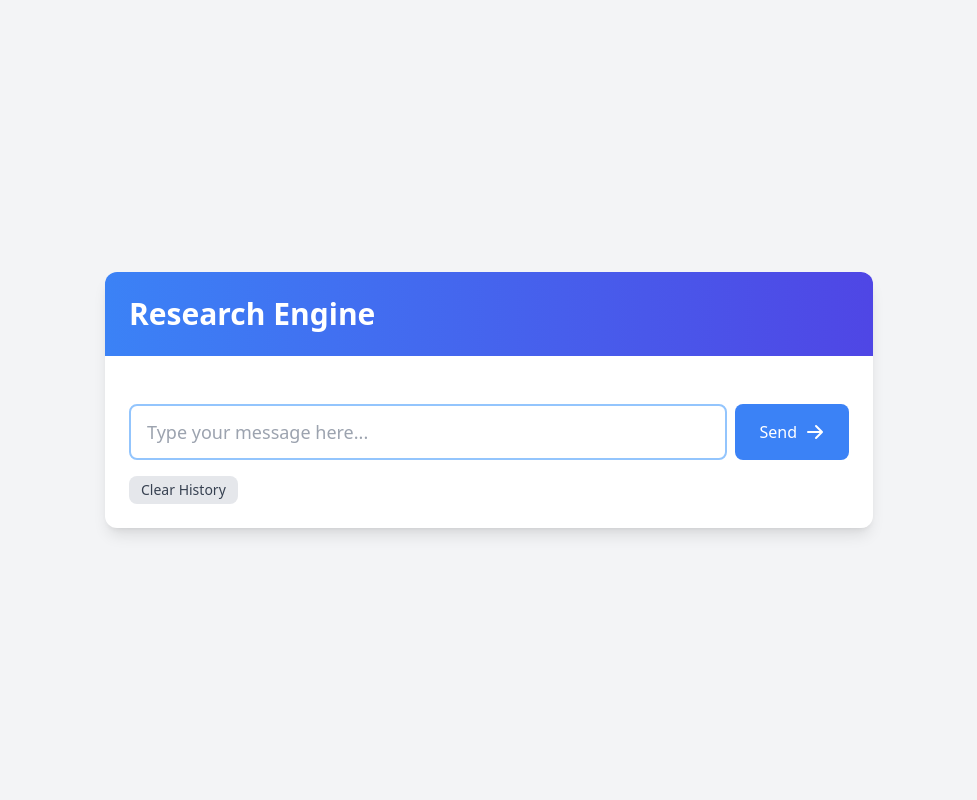
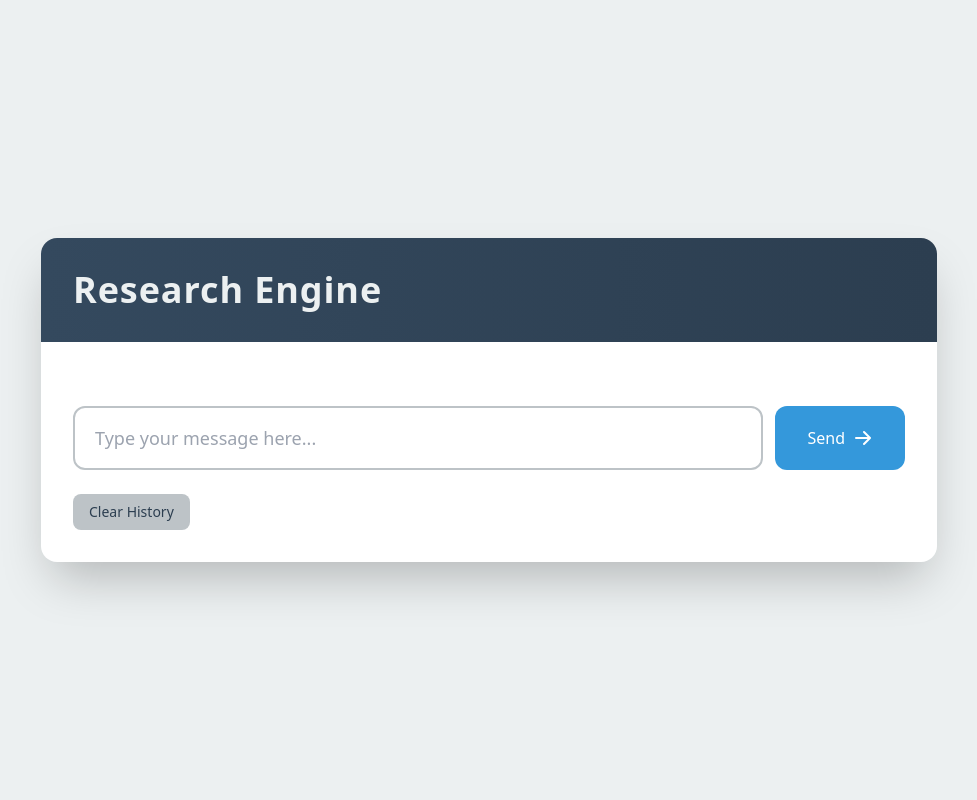
Before and after one commit to tillstriegel/mentalmaps, a Flask app: page / in a window 1280 px wide. Shown: the whole page, without its empty margins (151-1128 px from the left). Run offline with Flask 3, Linux system fonts and the light colour scheme; some libraries are stand-ins or nearby versions.

Commit message:
ui improvements

```diff
--- a/app.py
+++ b/app.py
@@ -63,7 +63,7 @@ def stream_groq_response(messages):
         You are an industrious opportunity finder.
         You have a deep understanding of human interests and desires.
         I want you to investigate a topic and determine what people might be looking for.
-        Always answer with a short informative sentence, followed by a list of 5 comma-separated, specific, long-tail follow-up keywords.
+        Always answer with a short informative sentence, followed by a list of 5 comma-separated, related, popular long-tail keywords.
         The keywords should be in the format [[keyword1, keyword2, keyword3, ...]] with double square brackets.
         """
     }
--- a/static/script.js
+++ b/static/script.js
@@ -16,15 +16,15 @@ function processKeywords(element) {
         if (keywordMatch) {
             const keywords = keywordMatch[1].split(',').map(keyword => keyword.trim());
             const keywordHtml = keywords.map(keyword =>
-                `<span class="inline-flex items-center px-3 py-1 rounded-full text-sm font-medium bg-gradient-to-r from-blue-500 to-indigo-600 text-white shadow-sm hover:from-blue-600 hover:to-indigo-700 transition-all duration-200 cursor-pointer mr-2 mb-2" onclick="sendKeyword('${keyword}')">
+                `<span class="inline-flex items-center px-3 py-1 rounded-full text-sm font-medium bg-gradient-to-r from-peter-river to-belize-hole text-white shadow-sm hover:from-belize-hole hover:to-peter-river transition-all duration-200 cursor-pointer mr-2 mb-2" onclick="sendKeyword('${keyword}')">
                     ${keyword}
-                    <span class="search-volume ml-2 bg-white text-indigo-800 px-2 py-0.5 rounded-full text-xs font-semibold">...</span>
+                    <span class="search-volume ml-2 bg-white text-midnight-blue px-2 py-0.5 rounded-full text-xs font-semibold">...</span>
                 </span>`
             ).join('');
 
             element.innerHTML = content.replace(/\[\[.*?\]\]/, '') +
-                `<div class="mt-4 pt-2 border-t border-gray-200">
-                    <p class="text-sm font-medium text-gray-700 mb-2">Related topics:</p>
+                `<div class="mt-4 pt-2 border-t border-silver">
+                    <p class="text-sm font-medium text-wet-asphalt mb-2">Related topics:</p>
                     <div class="flex flex-wrap">${keywordHtml}</div>
                 </div>`;
 
@@ -60,11 +60,11 @@ document.querySelectorAll('.message-content').forEach(processKeywords);
 
 function addMessageToHistory(content) {
     const messageDiv = document.createElement('div');
-    messageDiv.className = 'p-4 rounded-lg shadow-md bg-white border-l-4 border-green-500';
+    messageDiv.className = 'p-6 rounded-xl shadow-md bg-white border-l-4 border-peter-river transition-all duration-300 hover:shadow-lg';
 
     messageDiv.innerHTML = `
-        <p class="font-semibold text-sm text-green-700 mb-2">${lastUserMessage}</p>
-        <p class="text-gray-800 message-content">${content}</p>
+        <p class="font-semibold text-sm text-belize-hole mb-3">${lastUserMessage}</p>
+        <p class="text-wet-asphalt message-content">${content}</p>
     `;
     chatHistory.appendChild(messageDiv);
     processKeywords(messageDiv.querySelector('.message-content'));
@@ -78,13 +78,13 @@ function sendKeyword(keyword) {
 
 function addLoadingAnimation() {
     const loadingDiv = document.createElement('div');
-    loadingDiv.className = 'loading p-4 rounded-lg shadow-md bg-white border-l-4 border-green-500 space-y-2';
+    loadingDiv.className = 'loading p-6 rounded-xl shadow-md bg-white border-l-4 border-peter-river space-y-2';
     loadingDiv.innerHTML = `
-        <div class="h-4 bg-green-200 rounded w-3/4 animate-pulse"></div>
+        <div class="h-4 bg-clouds rounded w-3/4 animate-pulse"></div>
         <div class="space-y-2">
-            <div class="h-4 bg-gray-200 rounded animate-pulse"></div>
-            <div class="h-4 bg-gray-200 rounded animate-pulse"></div>
-            <div class="h-4 bg-gray-200 rounded w-5/6 animate-pulse"></div>
+            <div class="h-4 bg-silver rounded animate-pulse"></div>
+            <div class="h-4 bg-silver rounded animate-pulse"></div>
+            <div class="h-4 bg-silver rounded w-5/6 animate-pulse"></div>
         </div>
     `;
     chatHistory.appendChild(loadingDiv);
--- a/templates/index.html
+++ b/templates/index.html
@@ -5,6 +5,24 @@
     <meta name="viewport" content="width=device-width, initial-scale=1.0">
     <title>Research Engine</title>
     <script src="https://cdn.tailwindcss.com"></script>
+    <script>
+        tailwind.config = {
+            theme: {
+                extend: {
+                    colors: {
+                        'wet-asphalt': '#34495e',
+                        'midnight-blue': '#2c3e50',
+                        'clouds': '#ecf0f1',
+                        'silver': '#bdc3c7',
+                        'concrete': '#95a5a6',
+                        'asbestos': '#7f8c8d',
+                        'peter-river': '#3498db',
+                        'belize-hole': '#2980b9',
+                    }
+                }
+            }
+        }
+    </script>
     <style>
         @keyframes pulse {
             0%, 100% { opacity: 1; }
@@ -15,32 +33,32 @@
         }
     </style>
 </head>
-<body class="bg-gray-100 min-h-screen flex items-center justify-center p-4">
-    <div class="bg-white rounded-xl shadow-lg w-full max-w-3xl overflow-hidden">
-        <div class="bg-gradient-to-r from-blue-500 to-indigo-600 p-6">
-            <h1 class="text-3xl font-bold text-white">Research Engine</h1>
+<body class="bg-clouds min-h-screen flex items-center justify-center p-4">
+    <div class="bg-white rounded-2xl shadow-2xl w-full max-w-4xl overflow-hidden">
+        <div class="bg-gradient-to-r from-wet-asphalt to-midnight-blue p-8">
+            <h1 class="text-4xl font-bold text-clouds tracking-wide">Research Engine</h1>
         </div>
-        <div class="p-6">
-            <div id="chat-history" class="mb-6 max-h-[60vh] overflow-y-auto space-y-4">
+        <div class="p-8">
+            <div id="chat-history" class="mb-8 max-h-[60vh] overflow-y-auto space-y-6">
                 {% for i in range(messages|length) %}
                     {% if messages[i].role == 'assistant' %}
-                        <div class="p-4 rounded-lg shadow-md bg-white border-l-4 border-green-500">
-                            <p class="font-semibold text-sm text-green-700 mb-2">{{ messages[i-1].content if i > 0 and messages[i-1].role == 'user' else '' }}</p>
-                            <p class="text-gray-800 message-content">{{ messages[i].content }}</p>
+                        <div class="p-6 rounded-xl shadow-md bg-white border-l-4 border-peter-river transition-all duration-300 hover:shadow-lg">
+                            <p class="font-semibold text-sm text-belize-hole mb-3">{{ messages[i-1].content if i > 0 and messages[i-1].role == 'user' else '' }}</p>
+                            <p class="text-wet-asphalt message-content">{{ messages[i].content }}</p>
                         </div>
                     {% endif %}
                 {% endfor %}
             </div>
             <form id="chat-form" class="space-y-4">
-                <div class="flex space-x-2">
+                <div class="flex space-x-3">
                     <input type="text"
                            id="user-input"
                            name="user_input"
-                           class="flex-grow px-4 py-3 text-lg border-2 border-blue-300 rounded-lg focus:outline-none focus:ring-2 focus:ring-blue-500 focus:border-blue-500 transition duration-200"
+                           class="flex-grow px-5 py-4 text-lg border-2 border-silver rounded-xl focus:outline-none focus:ring-2 focus:ring-peter-river focus:border-peter-river transition duration-200"
                            placeholder="Type your message here..."
                            autocomplete="off">
                     <button type="submit"
-                            class="px-6 py-3 bg-blue-500 text-white rounded-lg hover:bg-blue-600 focus:outline-none focus:ring-2 focus:ring-blue-500 focus:ring-offset-2 transition duration-150 ease-in-out flex items-center">
+                            class="px-8 py-4 bg-peter-river text-white rounded-xl hover:bg-belize-hole focus:outline-none focus:ring-2 focus:ring-belize-hole focus:ring-offset-2 transition duration-150 ease-in-out flex items-center">
                         <span class="mr-2">Send</span>
                         <svg xmlns="http://www.w3.org/2000/svg" class="h-5 w-5" viewBox="0 0 20 20" fill="currentColor">
                             <path fill-rule="evenodd" d="M10.293 3.293a1 1 0 011.414 0l6 6a1 1 0 010 1.414l-6 6a1 1 0 01-1.414-1.414L14.586 11H3a1 1 0 110-2h11.586l-4.293-4.293a1 1 0 010-1.414z" clip-rule="evenodd" />
@@ -49,7 +67,7 @@
                 </div>
             </form>
             <button id="clear-history"
-                    class="mt-4 py-1 px-3 text-sm bg-gray-200 text-gray-700 rounded-lg hover:bg-gray-300 focus:outline-none focus:ring-2 focus:ring-gray-400 focus:ring-offset-2 transition duration-150 ease-in-out">
+                    class="mt-6 py-2 px-4 text-sm bg-silver text-midnight-blue rounded-lg hover:bg-concrete focus:outline-none focus:ring-2 focus:ring-concrete focus:ring-offset-2 transition duration-150 ease-in-out">
                 Clear History
             </button>
         </div>
```
